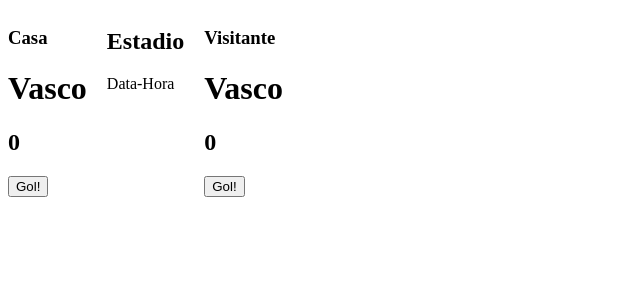
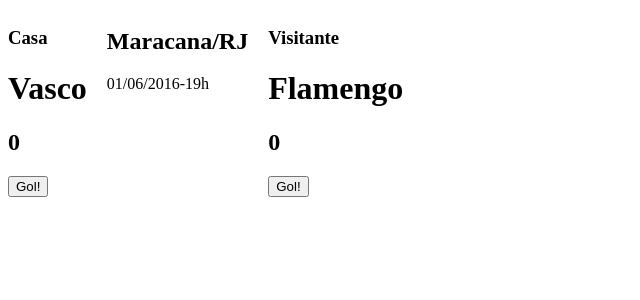
Before and after one commit to drdpedroso/react-js-playground, a React app: page / in a window 1280 px wide. Shown: the top 300 px of the page, without its empty margins (0-640 px from the left). Built offline with nearby package versions, Linux system fonts and the light colour scheme.

Commit message:
Creating placar behavior and data

```diff
--- a/src/components/App.js
+++ b/src/components/App.js
@@ -1,12 +1,29 @@
 import React from 'react';
 
 import PlacarContainer from './PlacarContainer';
+
+
+const dados = {
+	partida: {
+		estadio: "Maracana/RJ",
+		data: "01/06/2016",
+		horario: "19h",
+	},
+	casa: {
+		nome:"Vasco",
+	},
+	visitante: {
+		nome:"Flamengo",
+	}
+};
 
 export default class App extends React.Component {
 	render(){
 		return (
 			<div>
-				<PlacarContainer />
+				<PlacarContainer partida={dados.partida}
+								 casa={dados.casa}
+							 	 visitante={dados.visitante} />
 			</div>
 		);
 	}
--- a/src/components/BotaoGol.js
+++ b/src/components/BotaoGol.js
@@ -2,10 +2,15 @@
 
 export default class BotaoGol extends React.Component {
 
+	handleClick(event) {
+		event.preventDefault();
+		this.props.marcarGol();
+	}
+
 	render() {
 		return (
 			<div>
-				<button>Gol!</button>
+				<button onClick={this.handleClick.bind(this)}>Gol!</button>
 			</div>
 		);
 	}
--- a/src/components/Partida.js
+++ b/src/components/Partida.js
@@ -6,11 +6,11 @@
 	render() {
 		return (
 			<div>
-				<h2> Estadio </h2>
+				<h2> {this.props.estadio} </h2>
 				<div>
-					<span>Data</span>
+					<span>{this.props.data}</span>
 					<span>-</span>
-					<span>Hora</span>
+					<span>{this.props.horario}</span>
 				</div>
 			</div>
 		);
--- a/src/components/PlacarContainer.js
+++ b/src/components/PlacarContainer.js
@@ -5,19 +5,45 @@
 
 export default class PlacarContainer extends React.Component {
 
+	constructor() {
+		super();
+		this.state = {
+			gols_casa:0,
+			gols_visitante:0,
+		};
+	}
+
+	marcarGolCasa(){
+		this.setState({
+			gols_casa: this.state.gols_casa + 1,
+		});
+	}
+
+	marcarGolVisitante(){
+		this.setState({
+			gols_visitante: this.state.gols_visitante + 1,
+		});
+	}
+
 	render() {
 		return (
 			<div>
 				<div style={{float: "left", "marginRight": "20px"}}>
 					<h3>Casa</h3>
-					<Time />
+					<Time nome={this.props.casa.nome}
+						  gols={this.state.gols_casa}
+					  	  marcarGol={this.marcarGolCasa.bind(this)}/>
 				</div>
 				<div style={{float: "left", "marginRight": "20px"}}>
-					<Partida />
+					<Partida estadio={this.props.partida.estadio}
+							 data={this.props.partida.data}
+							 horario={this.props.partida.horario}/>
 				</div>
 				<div style={{float: "left", "marginRight": "20px"}}>
 					<h3>Visitante</h3>
-					<Time />
+					<Time nome={this.props.visitante.nome}
+						  gols={this.state.gols_visitante}
+						  marcarGol={this.marcarGolVisitante.bind(this)}/>
 				</div>
 				<div style={{clear:"both"}}></div>
 			</div>
--- a/src/components/Time.js
+++ b/src/components/Time.js
@@ -7,9 +7,9 @@
 	render() {
 		return (
 			<div>
-				<h1>Vasco</h1>
-				<h2>0</h2>
-				<BotaoGol />
+				<h1>{this.props.nome}</h1>
+				<h2>{this.props.gols}</h2>
+				<BotaoGol marcarGol={this.props.marcarGol} />
 			</div>
 		);
 	}
```
